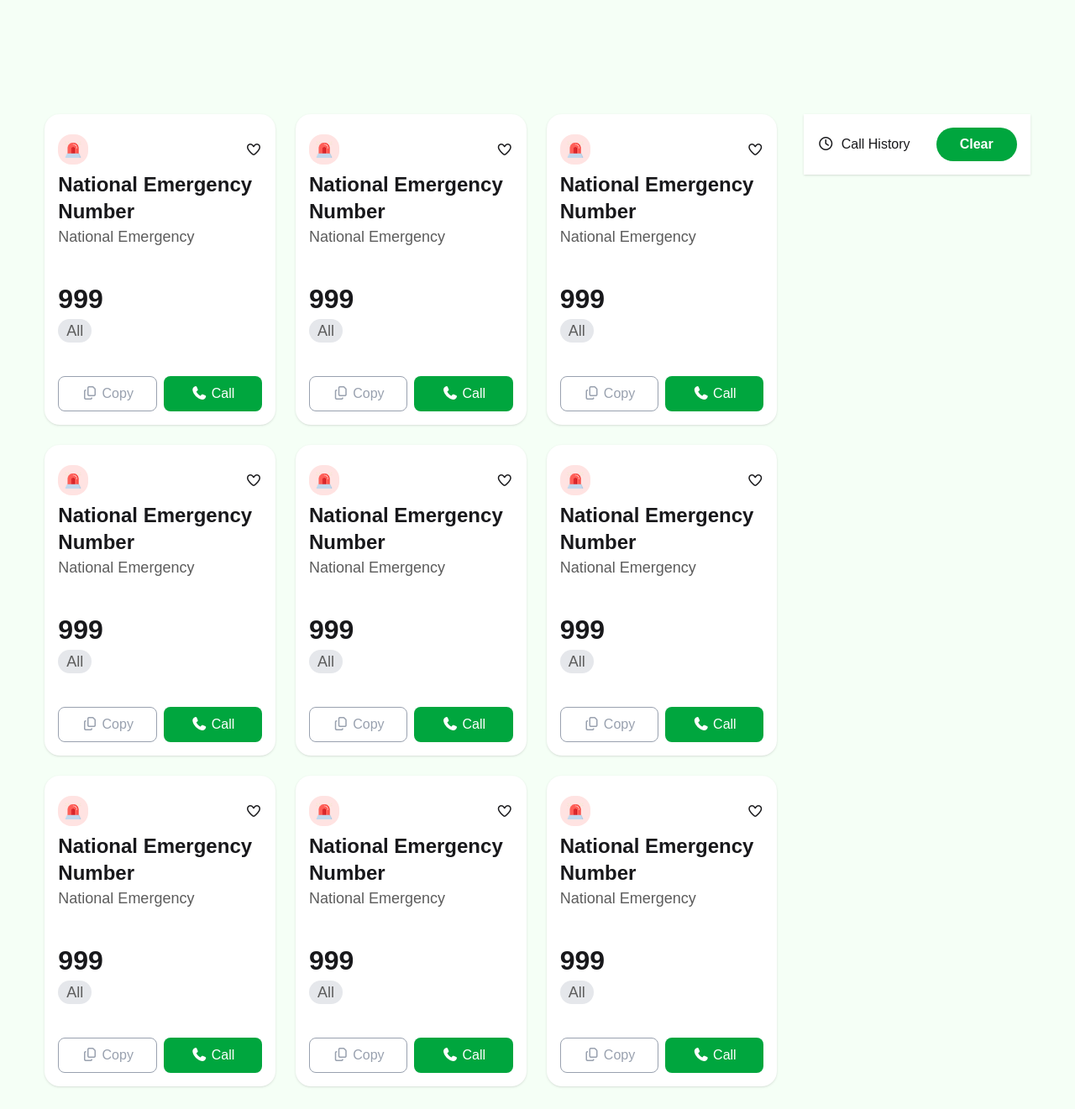
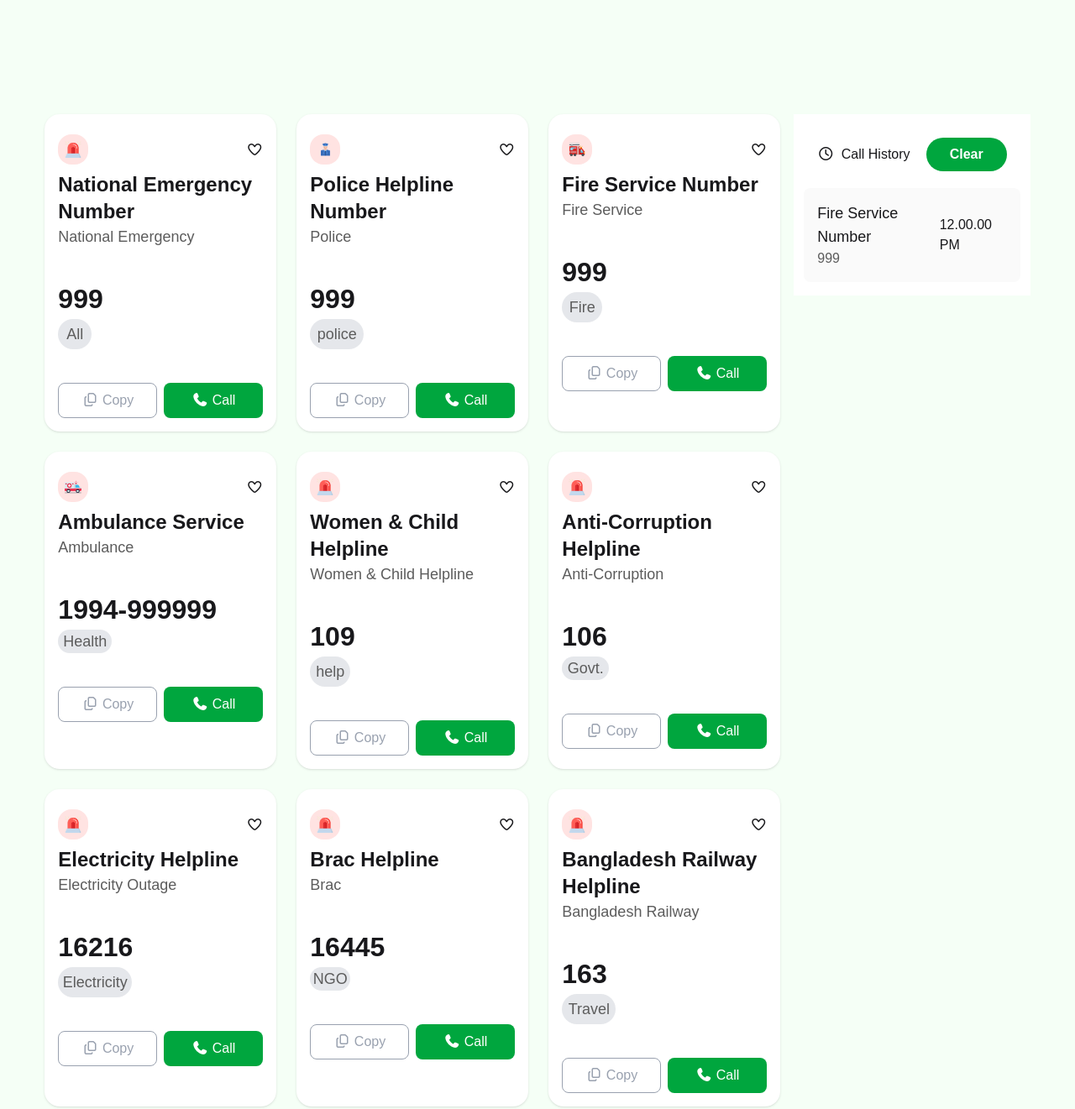
Before and after one commit to Anonnya01/emergency-hotline, a plain HTML site: page index.html in a window 1280 px wide. Shown: the part 420-1741 px from the top of the page at 84% size. Drawn offline with nearby package versions, Linux system fonts and the light colour scheme; a web font is replaced by a local one.

Commit message:
All inside texts edited

```diff
--- a/index.html
+++ b/index.html
@@ -77,7 +77,7 @@
     <!-- main  -->
     <main class="my-20">
       <!-- card Container -->
-      <section class="w-11/12 grid-cols-12 gap-8 mx-auto md:grid">
+      <section class="w-11/12 grid-cols-12 gap-4 mx-auto md:grid">
         <section class="col-span-9 my-20">
           <!-- cards -->
           <div class="grid gap-6 md:grid-cols-3 justify-items-center">
@@ -96,7 +96,7 @@
 
               <h1 class="text-[32px] font-bold mt-9">999</h1>
               <p
-                class="w-10 text-center bg-gray-200 rounded-full text-[#5C5C5C] text-lg"
+                class="w-10  p-1 text-center bg-gray-200 rounded-full text-[#5C5C5C] text-lg"
               >
                 All
               </p>
@@ -110,24 +110,24 @@
                 </button>
               </div>
             </div>
-
-            <div class="p-4 shadow-sm rounded-[18px] bg-white">
+             <!-- card2 -->
+            <div class="p-4 shadow-sm rounded-[18px] bg-white w-full">
               <!-- top-part -->
               <div class="flex items-center justify-between my-2">
                 <div class="bg-[#FFE3E2] rounded-2xl">
-                  <img src="assets/emergency.png" class="p-2 w-9" alt="" />
+                  <img src="assets/police.png" class="p-2 w-9" alt="" />
                 </div>
                 <i class="fa-regular fa-heart"></i>
               </div>
 
-              <h1 class="text-2xl font-bold">National Emergency Number</h1>
-              <h3 class="text-[#5C5C5C] text-lg font-">National Emergency</h3>
+              <h1 class="text-2xl font-bold">Police Helpline Number</h1>
+              <h3 class="text-[#5C5C5C] text-lg font-">Police</h3>
 
               <h1 class="text-[32px] font-bold mt-9">999</h1>
               <p
-                class="w-10 text-center bg-gray-200 rounded-full text-[#5C5C5C] text-lg"
+                class="w-16 p-1 text-center bg-gray-200 rounded-full text-[#5C5C5C] text-lg"
               >
-                All
+                police
               </p>
               <!-- button -->
               <div class="flex justify-around gap-2 mt-10">
@@ -139,24 +139,24 @@
                 </button>
               </div>
             </div>
-
-            <div class="p-4 shadow-sm rounded-[18px] bg-white">
+              <!-- 3 -->
+            <div class="p-4 shadow-sm rounded-[18px] bg-white w-full">
               <!-- top-part -->
               <div class="flex items-center justify-between my-2">
                 <div class="bg-[#FFE3E2] rounded-2xl">
-                  <img src="assets/emergency.png" class="p-2 w-9" alt="" />
+                  <img src="assets/fire-service.png" class="p-2 w-9" alt="" />
                 </div>
                 <i class="fa-regular fa-heart"></i>
               </div>
 
-              <h1 class="text-2xl font-bold">National Emergency Number</h1>
-              <h3 class="text-[#5C5C5C] text-lg font-">National Emergency</h3>
+              <h1 class="text-2xl font-bold">Fire Service Number</h1>
+              <h3 class="text-[#5C5C5C] text-lg font-">Fire Service</h3>
 
               <h1 class="text-[32px] font-bold mt-9">999</h1>
               <p
-                class="w-10 text-center bg-gray-200 rounded-full text-[#5C5C5C] text-lg"
+                class="w-12  p-1 text-center bg-gray-200 rounded-full text-[#5C5C5C] text-lg"
               >
-                All
+                Fire
               </p>
               <!-- button -->
               <div class="flex justify-around gap-2 mt-10">
@@ -168,24 +168,24 @@
                 </button>
               </div>
             </div>
-
-            <div class="p-4 shadow-sm rounded-[18px] bg-white">
+             <!-- 4 -->
+            <div class="p-4 shadow-sm rounded-[18px] bg-white w-full">
               <!-- top-part -->
               <div class="flex items-center justify-between my-2">
                 <div class="bg-[#FFE3E2] rounded-2xl">
-                  <img src="assets/emergency.png" class="p-2 w-9" alt="" />
+                  <img src="assets/ambulance.png" class="p-2 w-9" alt="" />
                 </div>
                 <i class="fa-regular fa-heart"></i>
               </div>
 
-              <h1 class="text-2xl font-bold">National Emergency Number</h1>
-              <h3 class="text-[#5C5C5C] text-lg font-">National Emergency</h3>
+              <h1 class="text-2xl font-bold">Ambulance Service</h1>
+              <h3 class="text-[#5C5C5C] text-lg font-">Ambulance </h3>
 
-              <h1 class="text-[32px] font-bold mt-9">999</h1>
+              <h1 class="text-[32px] font-bold mt-9">1994-999999</h1>
               <p
-                class="w-10 text-center bg-gray-200 rounded-full text-[#5C5C5C] text-lg"
+                class="w-16 text-center bg-gray-200 rounded-full text-[#5C5C5C] text-lg"
               >
-                All
+               Health
               </p>
               <!-- button -->
               <div class="flex justify-around gap-2 mt-10">
@@ -197,8 +197,8 @@
                 </button>
               </div>
             </div>
-
-            <div class="p-4 shadow-sm rounded-[18px] bg-white">
+            <!-- 5 -->
+            <div class="p-4 shadow-sm rounded-[18px] bg-white w-full">
               <!-- top-part -->
               <div class="flex items-center justify-between my-2">
                 <div class="bg-[#FFE3E2] rounded-2xl">
@@ -207,14 +207,14 @@
                 <i class="fa-regular fa-heart"></i>
               </div>
 
-              <h1 class="text-2xl font-bold">National Emergency Number</h1>
-              <h3 class="text-[#5C5C5C] text-lg font-">National Emergency</h3>
+              <h1 class="text-2xl font-bold">Women & Child Helpline</h1>
+              <h3 class="text-[#5C5C5C] text-lg font-">Women & Child Helpline</h3>
 
-              <h1 class="text-[32px] font-bold mt-9">999</h1>
+              <h1 class="text-[32px] font-bold mt-9">109</h1>
               <p
-                class="w-10 text-center bg-gray-200 rounded-full text-[#5C5C5C] text-lg"
+                class="w-12  p-1 text-center bg-gray-200 rounded-full text-[#5C5C5C] text-lg"
               >
-                All
+                help
               </p>
               <!-- button -->
               <div class="flex justify-around gap-2 mt-10">
@@ -226,8 +226,8 @@
                 </button>
               </div>
             </div>
-
-            <div class="p-4 shadow-sm rounded-[18px] bg-white">
+            <!-- 6 -->
+            <div class="p-4 shadow-sm rounded-[18px] bg-white w-full">
               <!-- top-part -->
               <div class="flex items-center justify-between my-2">
                 <div class="bg-[#FFE3E2] rounded-2xl">
@@ -236,14 +236,14 @@
                 <i class="fa-regular fa-heart"></i>
               </div>
 
-              <h1 class="text-2xl font-bold">National Emergency Number</h1>
-              <h3 class="text-[#5C5C5C] text-lg font-">National Emergency</h3>
+              <h1 class="text-2xl font-bold">Anti-Corruption Helpline</h1>
+              <h3 class="text-[#5C5C5C] text-lg font-">Anti-Corruption</h3>
 
-              <h1 class="text-[32px] font-bold mt-9">999</h1>
+              <h1 class="text-[32px] font-bold mt-9">106</h1>
               <p
-                class="w-10 text-center bg-gray-200 rounded-full text-[#5C5C5C] text-lg"
+                class="w-14 text-center bg-gray-200 rounded-full text-[#5C5C5C] text-lg"
               >
-                All
+               Govt.
               </p>
               <!-- button -->
               <div class="flex justify-around gap-2 mt-10">
@@ -255,8 +255,8 @@
                 </button>
               </div>
             </div>
-
-            <div class="p-4 shadow-sm rounded-[18px] bg-white">
+          <!-- 7 -->
+            <div class="p-4 shadow-sm rounded-[18px] bg-white w-full">
               <!-- top-part -->
               <div class="flex items-center justify-between my-2">
                 <div class="bg-[#FFE3E2] rounded-2xl">
@@ -265,14 +265,14 @@
                 <i class="fa-regular fa-heart"></i>
               </div>
 
-              <h1 class="text-2xl font-bold">National Emergency Number</h1>
-              <h3 class="text-[#5C5C5C] text-lg font-">National Emergency</h3>
+              <h1 class="text-2xl font-bold">Electricity Helpline</h1>
+              <h3 class="text-[#5C5C5C] text-lg font-">Electricity Outage</h3>
 
-              <h1 class="text-[32px] font-bold mt-9">999</h1>
+              <h1 class="text-[32px] font-bold mt-9">16216</h1>
               <p
-                class="w-10 text-center bg-gray-200 rounded-full text-[#5C5C5C] text-lg"
+                class="w-22 p-1 text-center bg-gray-200 rounded-full text-[#5C5C5C] text-lg"
               >
-                All
+                Electricity
               </p>
               <!-- button -->
               <div class="flex justify-around gap-2 mt-10">
@@ -284,8 +284,8 @@
                 </button>
               </div>
             </div>
-
-            <div class="p-4 shadow-sm rounded-[18px] bg-white">
+             <!-- 8 -->
+            <div class="p-4 shadow-sm rounded-[18px] bg-white w-full">
               <!-- top-part -->
               <div class="flex items-center justify-between my-2">
                 <div class="bg-[#FFE3E2] rounded-2xl">
@@ -294,14 +294,14 @@
                 <i class="fa-regular fa-heart"></i>
               </div>
 
-              <h1 class="text-2xl font-bold">National Emergency Number</h1>
-              <h3 class="text-[#5C5C5C] text-lg font-">National Emergency</h3>
+              <h1 class="text-2xl font-bold">Brac Helpline</h1>
+              <h3 class="text-[#5C5C5C] text-lg font-">Brac</h3>
 
-              <h1 class="text-[32px] font-bold mt-9">999</h1>
+              <h1 class="text-[32px] font-bold mt-9">16445</h1>
               <p
-                class="w-10 text-center bg-gray-200 rounded-full text-[#5C5C5C] text-lg"
+                class="w-12 text-center bg-gray-200 rounded-full text-[#5C5C5C] text-lg"
               >
-                All
+                NGO
               </p>
               <!-- button -->
               <div class="flex justify-around gap-2 mt-10">
@@ -313,8 +313,8 @@
                 </button>
               </div>
             </div>
-
-            <div class="p-4 shadow-sm rounded-[18px] bg-white">
+           <!-- 9 -->
+            <div class="p-4 shadow-sm rounded-[18px] bg-white w-full">
               <!-- top-part -->
               <div class="flex items-center justify-between my-2">
                 <div class="bg-[#FFE3E2] rounded-2xl">
@@ -323,14 +323,14 @@
                 <i class="fa-regular fa-heart"></i>
               </div>
 
-              <h1 class="text-2xl font-bold">National Emergency Number</h1>
-              <h3 class="text-[#5C5C5C] text-lg font-">National Emergency</h3>
+              <h1 class="text-2xl font-bold">Bangladesh Railway Helpline </h1>
+              <h3 class="text-[#5C5C5C] text-lg font-">Bangladesh Railway </h3>
 
-              <h1 class="text-[32px] font-bold mt-9">999</h1>
+              <h1 class="text-[32px] font-bold mt-9">163</h1>
               <p
-                class="w-10 text-center bg-gray-200 rounded-full text-[#5C5C5C] text-lg"
+                class="w-16 p-1 text-center bg-gray-200 rounded-full text-[#5C5C5C] text-lg"
               >
-                All
+                Travel
               </p>
               <!-- button -->
               <div class="flex justify-around gap-2 mt-10">
@@ -347,9 +347,34 @@
 
         <!-- history -->
         <aside class="col-span-3 mt-20">
-          <div class="flex items-center justify-between p-4 bg-white shadow-sm">
-             <div class=""><h2><i class="mr-1 fa-regular fa-clock"></i>  Call History</h2></div>
-             <button  class="rounded-full bg-[#00A63E] text-white font-semibold p-2 w-24">Clear</button>
+          <div class="p-3 bg-white">
+            <div
+              class="flex items-center justify-between p-4 bg-white rounded-lg "
+            >
+              <div >
+                <h2><i class="mr-1 fa-regular fa-clock"></i> Call History</h2>
+              </div>
+              <button
+                class="rounded-full bg-[#00A63E] text-white font-semibold p-2 w-24"
+              >
+                Clear
+              </button>
+            </div>
+
+            <!-- hsitory data -->
+            <div
+              class="flex items-center justify-between p-4 bg-[#FAFAFA] my-1 rounded-lg"
+            >
+              <div>
+                <h2 class="text-lg">Fire Service Number</h2>
+                <p class="text-[#5C5C5C]">999</p>
+              </div>
+              <!-- time -->
+              <div>
+                <p>12.00.00 PM</p>
+              </div>
+            </div>
+
           </div>
         </aside>
       </section>
```
